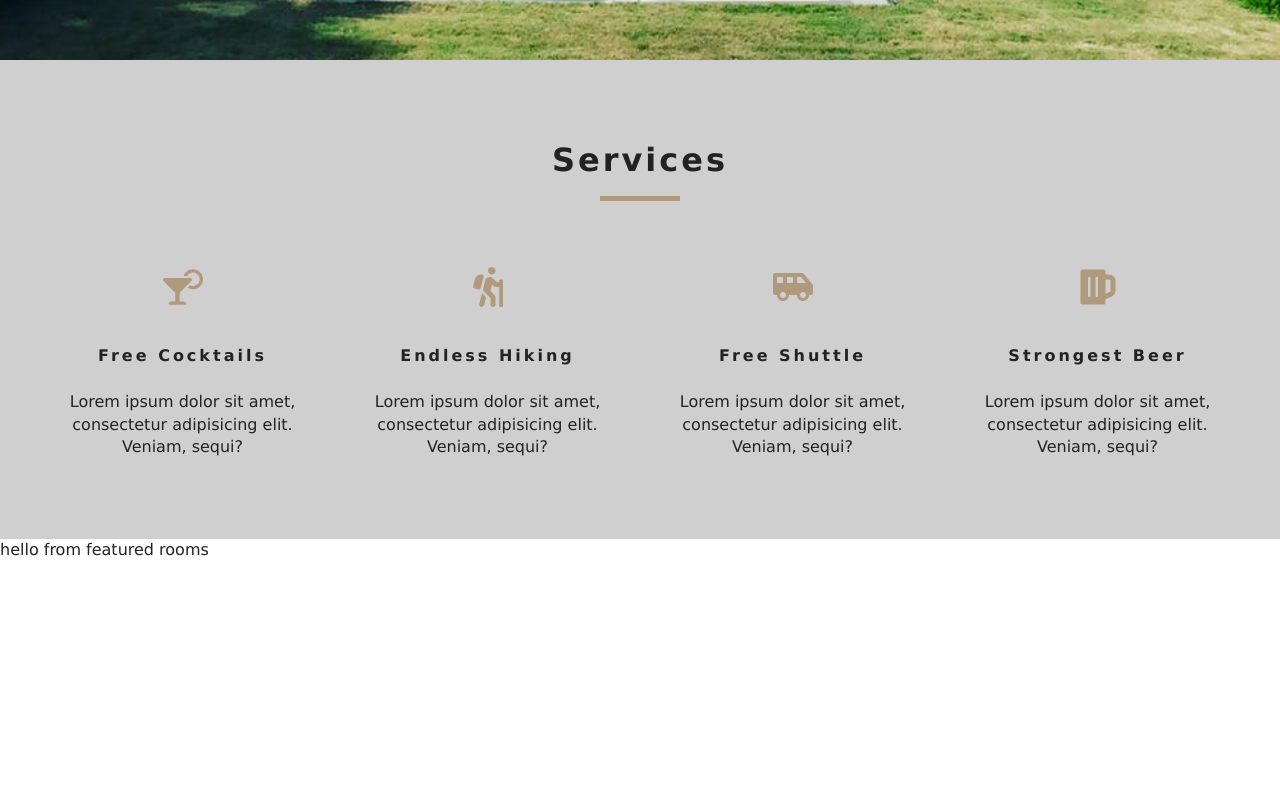
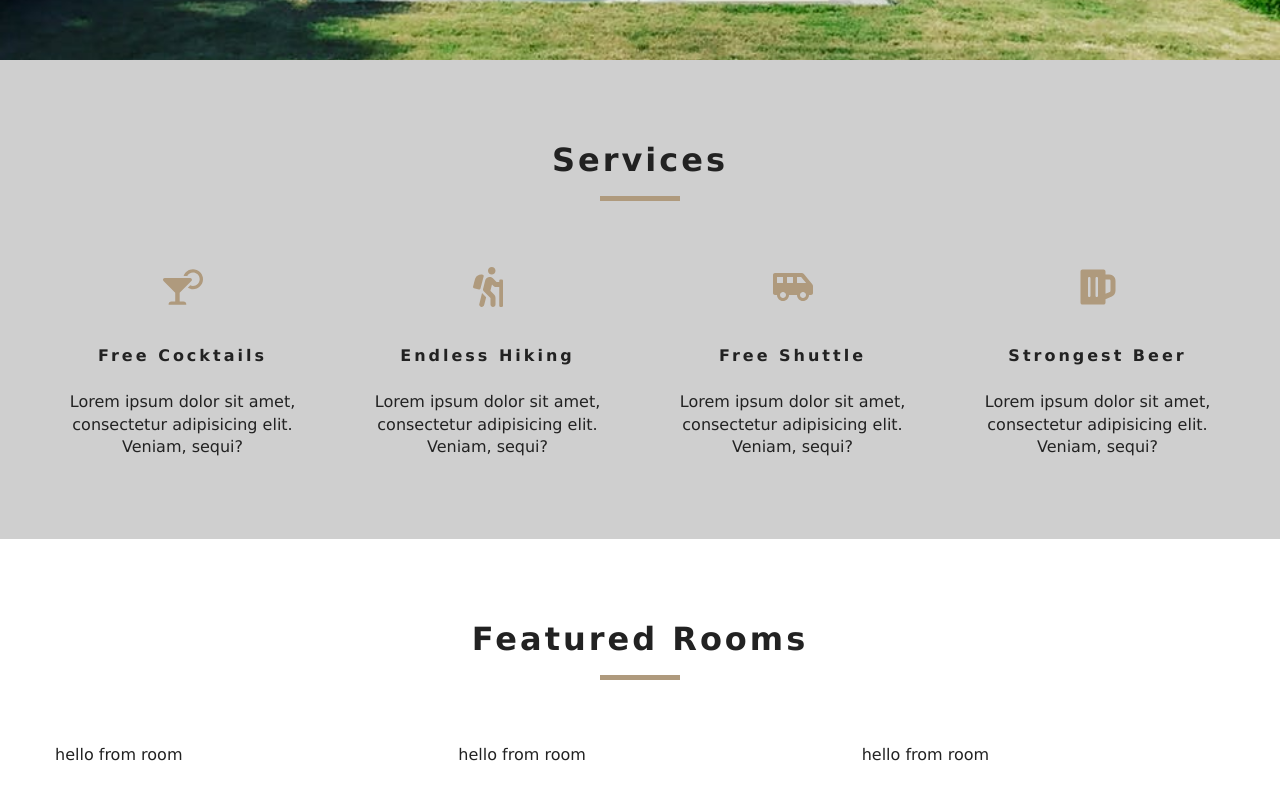
Before and after one commit to axtell5000/react-resort, a React (Create React App) app: page / in a window 1280 px wide. Shown: the part 740-1540 px from the top of the page. Before the commit the page ends 1301 px from the top, so only its background shows below. Built offline with nearby package versions, Linux system fonts and the light colour scheme.

Commit message:
adding loading spinner plus logic as well as new title component

```diff
--- a/src/components/FeaturedRooms.js
+++ b/src/components/FeaturedRooms.js
@@ -1,6 +1,9 @@
 import React, { Component } from 'react';
 
 import { RoomContext } from '../context';
+import Loading from './Loading';
+import Room from './Room';
+import Title from './Title';
 
 export class FeaturedRooms extends Component {
 
@@ -8,10 +11,20 @@
 	static contextType = RoomContext;
 
 	render() {
-		const { featuredRooms: rooms} = this.context;
-		console.log(rooms);
+		// featuredRooms: rooms means alias of featuredRooms is rooms
+		let {loading, featuredRooms: rooms} = this.context;
+		rooms = rooms.map(room => {
+			return <Room key={room.id} room={room} />
+		});
 
-		return <div>hello from featured rooms</div>;
+		return (
+			<section className="featured-rooms">
+				<Title title="featured rooms" />
+				<div className="featured-rooms-center">
+					{loading ? <Loading /> : rooms}
+				</div>
+			</section>
+		);
 	}
 }
 
--- /dev/null
+++ b/src/components/Loading.js
@@ -0,0 +1,14 @@
+import React from 'react';
+
+import loadingGif from '../images/gif/loading-arrow.gif';
+
+const Loading = () => {
+	return (
+		<div className="loading">
+			<h4>rooms data loading...</h4>
+			<img src={loadingGif} alt="Data loading"/>
+		</div>
+	);
+};
+
+export default Loading;
--- /dev/null
+++ b/src/components/Room.js
@@ -0,0 +1,11 @@
+import React from 'react';
+
+function Room() {
+	return (
+		<div>
+			hello from room
+		</div>
+	);
+}
+
+export default Room;
```
